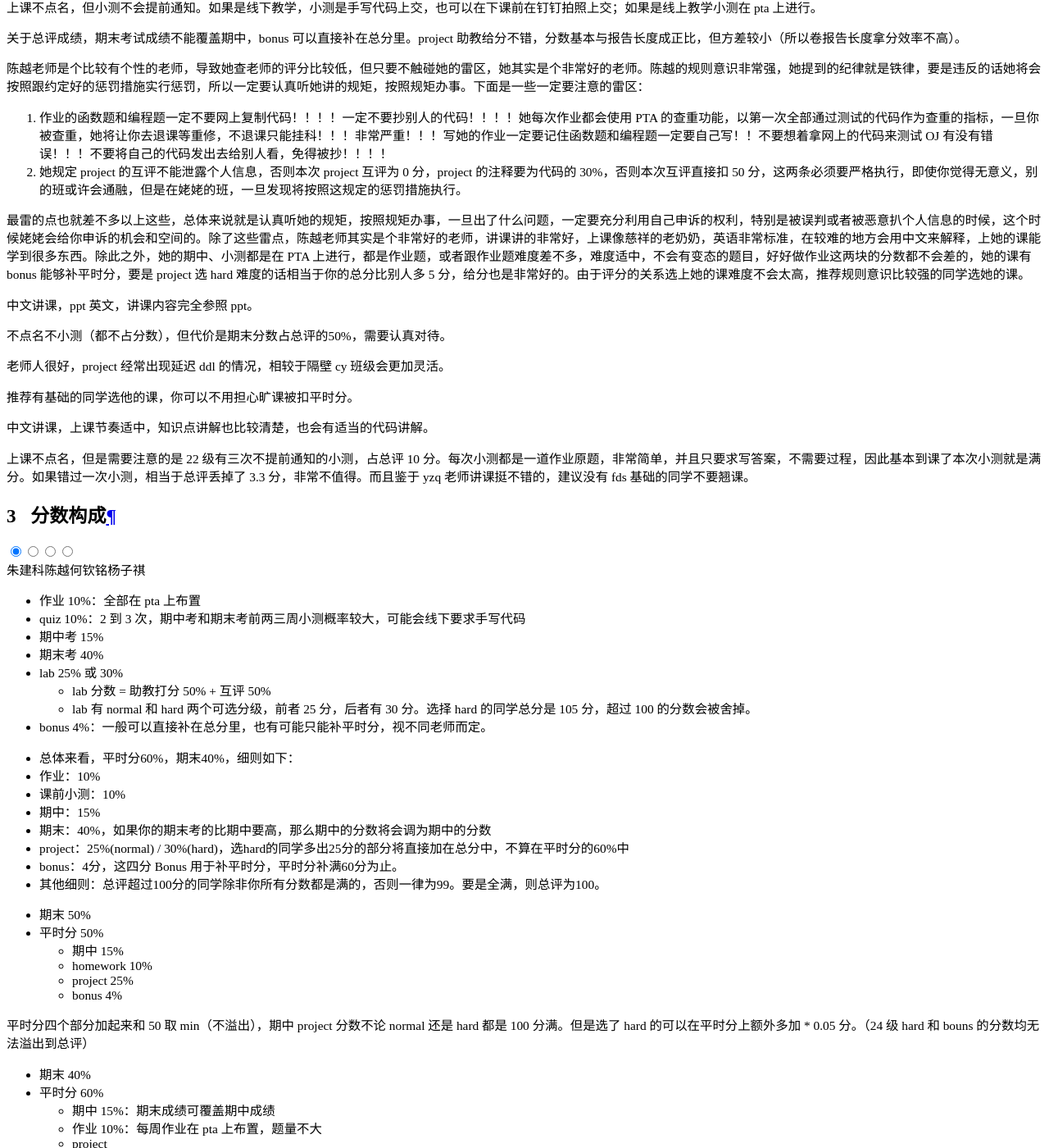
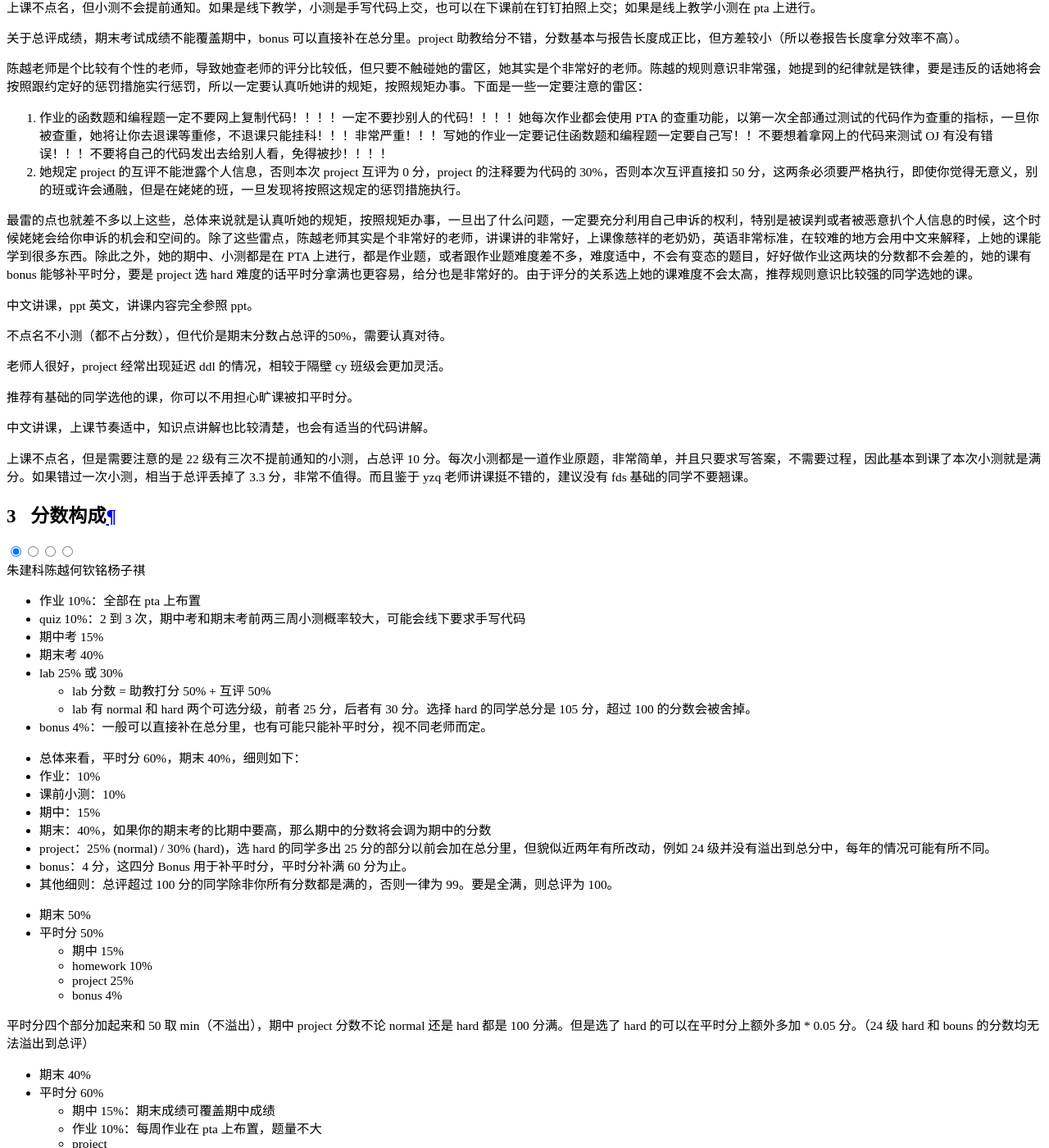
Before and after one commit to ZJU-Turing/TuringCourses, an MkDocs documentation site: the page built from docs/major/data_structure/index.md, in a window 1280 px wide and 1400 px high, scrolled down 18043 px. Shown: the whole window at 82% size. Built offline with MkDocs 1.6.1 and Material for MkDocs 9.7.7, drawn with Linux system fonts in a browser that asks for light colours; comment, search, counter and statistics services are not loaded; some of the changed text lies outside the part shown.

Commit message:
docs: 更新普物I、程算、fds的课程介绍 (#251)

```diff
--- a/docs/major/data_structure/index.md
+++ b/docs/major/data_structure/index.md
@@ -102,7 +102,7 @@
     1. 作业的函数题和编程题一定不要网上复制代码！！！！一定不要抄别人的代码！！！！她每次作业都会使用 PTA 的查重功能，以第一次全部通过测试的代码作为查重的指标，一旦你被查重，她将让你去退课等重修，不退课只能挂科！！！非常严重！！！写她的作业一定要记住函数题和编程题一定要自己写！！不要想着拿网上的代码来测试 OJ 有没有错误！！！不要将自己的代码发出去给别人看，免得被抄！！！！
     2. 她规定 project 的互评不能泄露个人信息，否则本次 project 互评为 0 分，project 的注释要为代码的 30%，否则本次互评直接扣 50 分，这两条必须要严格执行，即使你觉得无意义，别的班或许会通融，但是在姥姥的班，一旦发现将按照这规定的惩罚措施执行。
 
-    最雷的点也就差不多以上这些，总体来说就是认真听她的规矩，按照规矩办事，一旦出了什么问题，一定要充分利用自己申诉的权利，特别是被误判或者被恶意扒个人信息的时候，这个时候姥姥会给你申诉的机会和空间的。除了这些雷点，陈越老师其实是个非常好的老师，讲课讲的非常好，上课像慈祥的老奶奶，英语非常标准，在较难的地方会用中文来解释，上她的课能学到很多东西。除此之外，她的期中、小测都是在 PTA 上进行，都是作业题，或者跟作业题难度差不多，难度适中，不会有变态的题目，好好做作业这两块的分数都不会差的，她的课有 bonus 能够补平时分，要是 project 选 hard 难度的话相当于你的总分比别人多 5 分，给分也是非常好的。由于评分的关系选上她的课难度不会太高，推荐规则意识比较强的同学选她的课。
+    最雷的点也就差不多以上这些，总体来说就是认真听她的规矩，按照规矩办事，一旦出了什么问题，一定要充分利用自己申诉的权利，特别是被误判或者被恶意扒个人信息的时候，这个时候姥姥会给你申诉的机会和空间的。除了这些雷点，陈越老师其实是个非常好的老师，讲课讲的非常好，上课像慈祥的老奶奶，英语非常标准，在较难的地方会用中文来解释，上她的课能学到很多东西。除此之外，她的期中、小测都是在 PTA 上进行，都是作业题，或者跟作业题难度差不多，难度适中，不会有变态的题目，好好做作业这两块的分数都不会差的，她的课有 bonus 能够补平时分，要是 project 选 hard 难度的话平时分拿满也更容易，给分也是非常好的。由于评分的关系选上她的课难度不会太高，推荐规则意识比较强的同学选她的课。
 
 === "何钦铭"
     中文讲课，ppt 英文，讲课内容完全参照 ppt。
@@ -131,14 +131,14 @@
     - bonus 4%：一般可以直接补在总分里，也有可能只能补平时分，视不同老师而定。
 
 === "陈越"
-    - 总体来看，平时分60%，期末40%，细则如下：
+    - 总体来看，平时分 60%，期末 40%，细则如下：
     - 作业：10%
     - 课前小测：10%
     - 期中：15%
     - 期末：40%，如果你的期末考的比期中要高，那么期中的分数将会调为期中的分数
-    - project：25%(normal) / 30%(hard)，选hard的同学多出25分的部分将直接加在总分中，不算在平时分的60%中
-    - bonus：4分，这四分 Bonus 用于补平时分，平时分补满60分为止。
-    - 其他细则：总评超过100分的同学除非你所有分数都是满的，否则一律为99。要是全满，则总评为100。
+    - project：25% (normal) / 30% (hard)，选 hard 的同学多出 25 分的部分以前会加在总分里，但貌似近两年有所改动，例如 24 级并没有溢出到总分中，每年的情况可能有所不同。
+    - bonus：4 分，这四分 Bonus 用于补平时分，平时分补满 60 分为止。
+    - 其他细则：总评超过 100 分的同学除非你所有分数都是满的，否则一律为 99。要是全满，则总评为 100。
 
 === "何钦铭"
     - 期末 50%
@@ -211,11 +211,12 @@
     - 自己描述题目，不能照搬照抄 (-3)
 3. Chapter 2 Algorithm Specification
     - 伪代码 + 自然语言描述
-    - 不要直接贴项目代码
+    - 不要直接贴项目代码，伪代码应该比源代码更好理解。
 4. Chapter 3 Testing Result
     - 每一组测试样例都要写 purpose (-3)
     - 至少一组综合测试样例 (comprehensive test case)，数据规模的上下边界各一组，极限情况 (extreme case) 必须测试到，再加 n 组随机数据 (-4，一般不会要求非常严格)
     - 可以搞点图表来展示运行时间
+    - 较大的数据应该给出生成数据的程序（不然可能被质疑数据来源）
 5. Chapter 4 Analysis and Comments
     - 分析复杂度需要写过程不能直接给出结果 (-4)
         - 例如循环的复杂度要这么写：*The loop runs for N times and the complexity of each loop body is O(1), so the total time complexity is O(N).*
```
Also changed, not shown: docs/major/programming/index.md (+6 -2 lines), docs/math_phys/physics1/index.md (+7 -3 lines).
